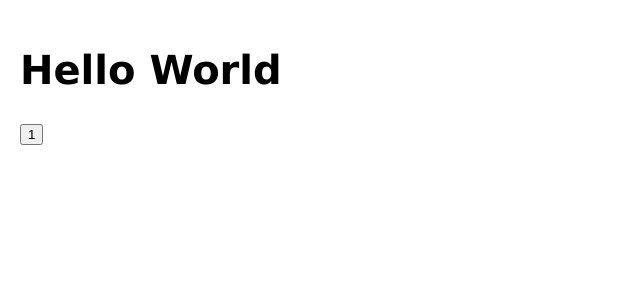
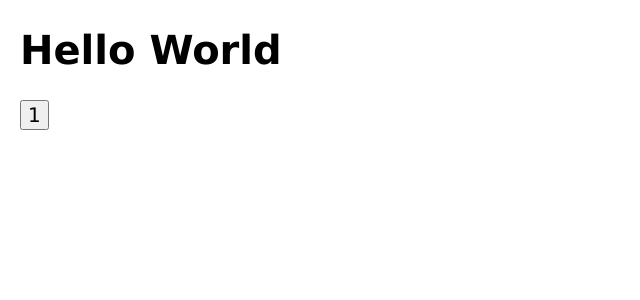
Before and after one commit to kairos9000/web-template, a React app: page / in a window 1280 px wide. Shown: the top 300 px of the page, without its empty margins (0-640 px from the left). Built offline with nearby package versions, Linux system fonts and the light colour scheme.

Commit message:
small changes

```diff
--- a/src/index.scss
+++ b/src/index.scss
@@ -1,6 +1,9 @@
 body {
     font-family: Verdana, Arial, sans-serif;
     font-size: 20px;
-    margin: 0;
-    padding: 1em;
+    margin: 1em;
 }
+
+button {
+    font: inherit;
+}
--- a/src/index.tsx
+++ b/src/index.tsx
@@ -4,8 +4,9 @@ import { App } from "./App";
 
 const container = document.getElementById("app");
 
-if (container) {
-    const root = createRoot(container);
+if (!container) {
+    throw new Error("React container #app is missing!");
+}
 
-    root.render(<App />);
-}
+const root = createRoot(container);
+root.render(<App />);
```
